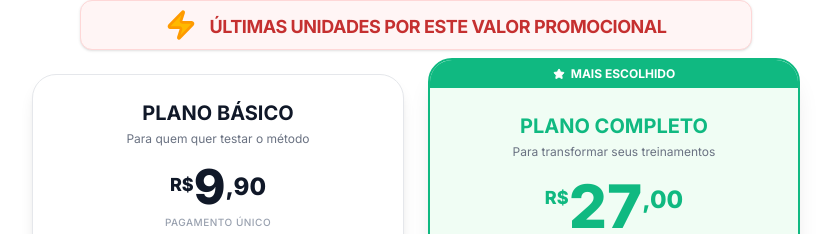
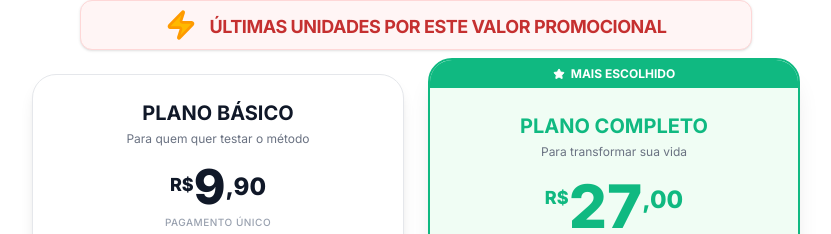
Before and after one commit to yanbastos2010-oss/2-pag-sst, a React (Vite) app: page / in a window 1280 px wide. Shown: the part 3221-3455 px from the top of the page, without its empty margins (224-1055 px from the left). Built offline with nearby package versions, Linux system fonts and the light colour scheme.

Commit message:
feat: Update pricing plan description
Changes the tagline for the "Plano Completo" from "Para transformar seus treinamentos" to "Para transformar sua vida" to broaden the appeal and convey a more significant impact.

```diff
--- a/src/App.tsx
+++ b/src/App.tsx
@@ -476,7 +476,7 @@ export default function App() {
               </div>
               <div className="p-6 flex flex-col items-center w-full">
                 <h3 className="text-xl font-bold text-[#10B981] mb-1 uppercase">Plano Completo</h3>
-                <p className="text-gray-500 text-xs mb-4 text-center">Para transformar seus treinamentos</p>
+                <p className="text-gray-500 text-xs mb-4 text-center">Para transformar sua vida</p>
                 <div className="flex items-start text-[#10B981] font-extrabold mb-1">
                   <span className="text-lg mt-2">R$</span>
                   <span className="text-6xl">27</span>
```
